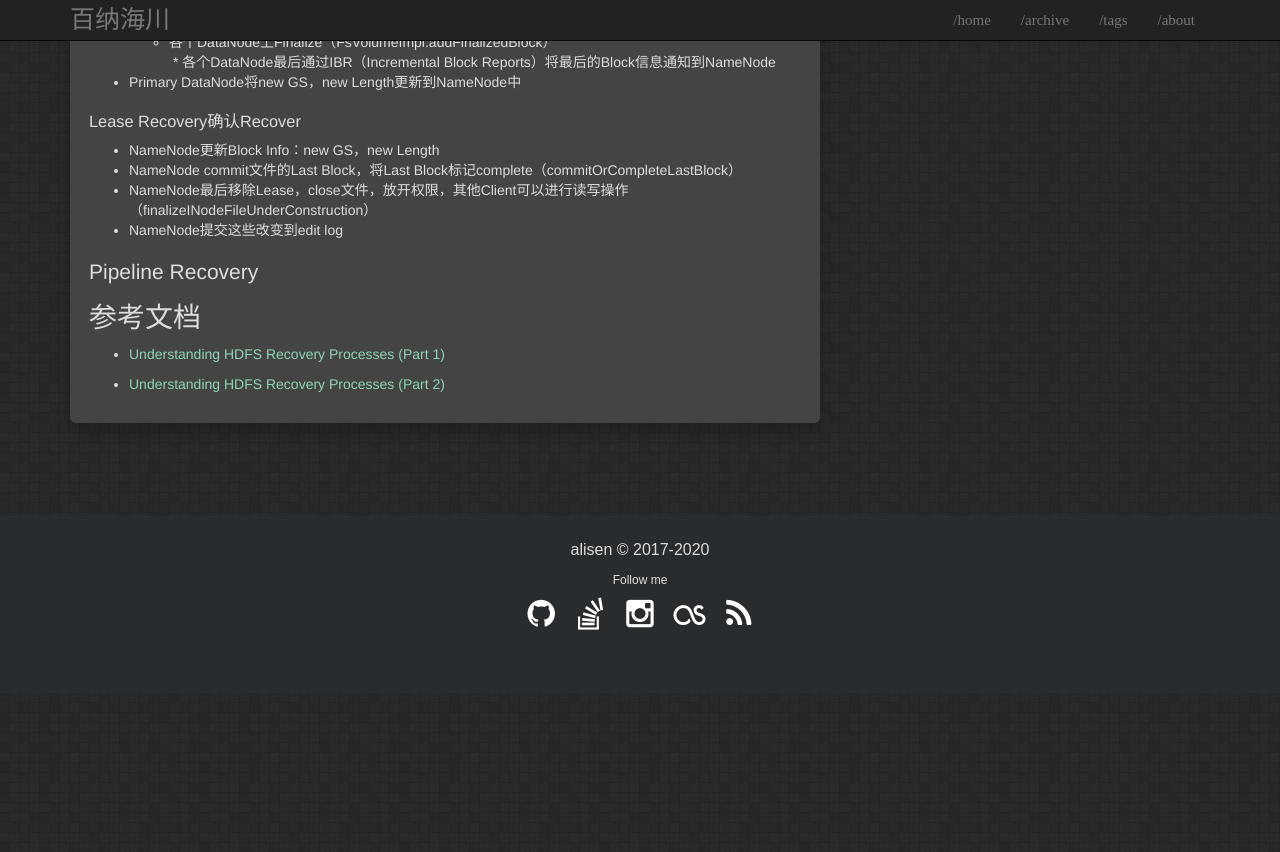
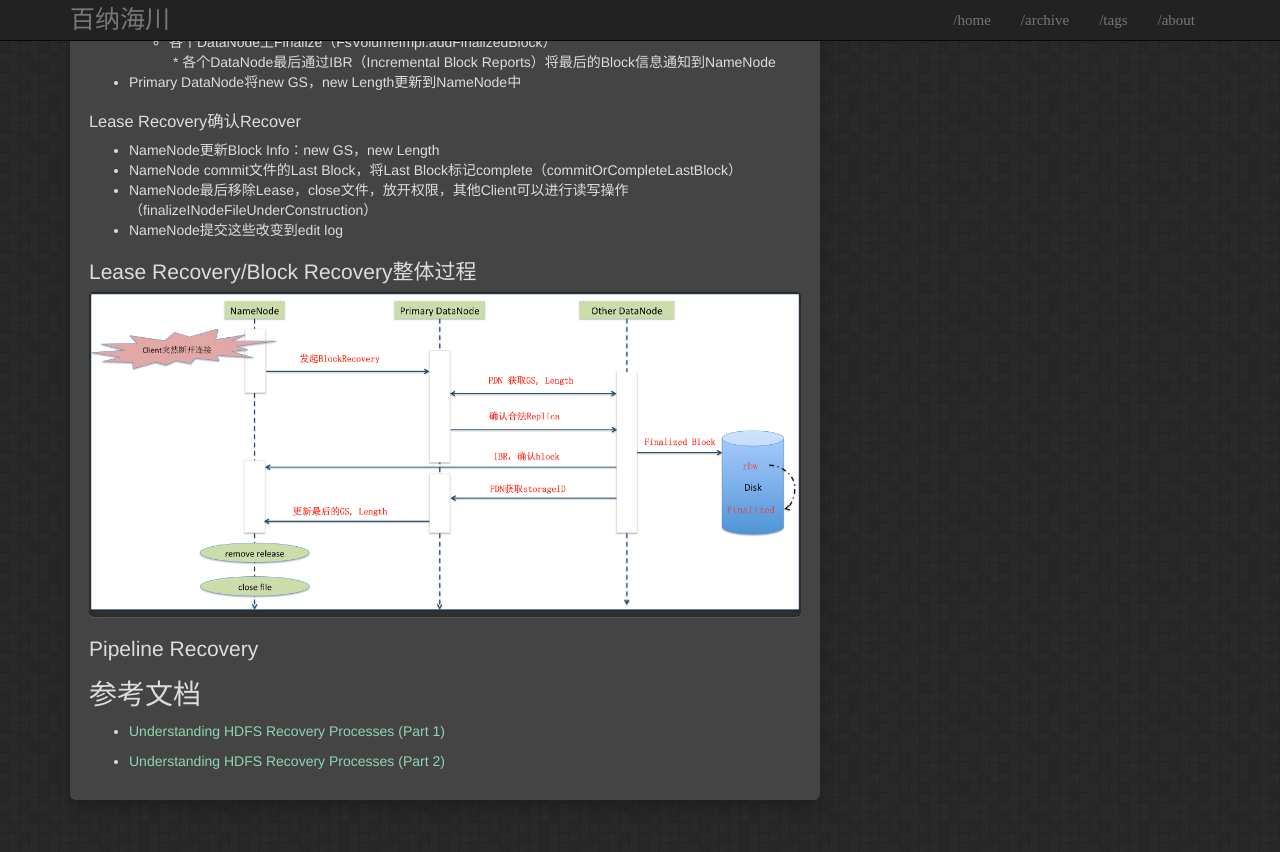
Before and after one commit to igithu/summary, a Jekyll site: the page built from _posts/2018-04-14-hdfs-recover.md, in a window 1280 px wide and 900 px high, scrolled down 5558 px. Shown: the top 852 px of the window. Built offline with Jekyll 4.4.1, drawn with Linux system fonts in a browser that asks for light colours; before the commit the page ends 6251 px from its top, so only the background shows below that.

Commit message:
Update 2018-04-14-hdfs-recover.md

```diff
--- a/_posts/2018-04-14-hdfs-recover.md
+++ b/_posts/2018-04-14-hdfs-recover.md
@@ -175,6 +175,9 @@ public void initializeBlockRecovery(BlockInfo blockInfo, long recoveryId,
 * NameNode最后移除Lease，close文件，放开权限，其他Client可以进行读写操作（finalizeINodeFileUnderConstruction）
 * NameNode提交这些改变到edit log
 
+## Lease Recovery/Block Recovery整体过程
+![image04](https://igithu.github.io/summary/images/recover-process.png)
+
 
 
 ## Pipeline Recovery
```
